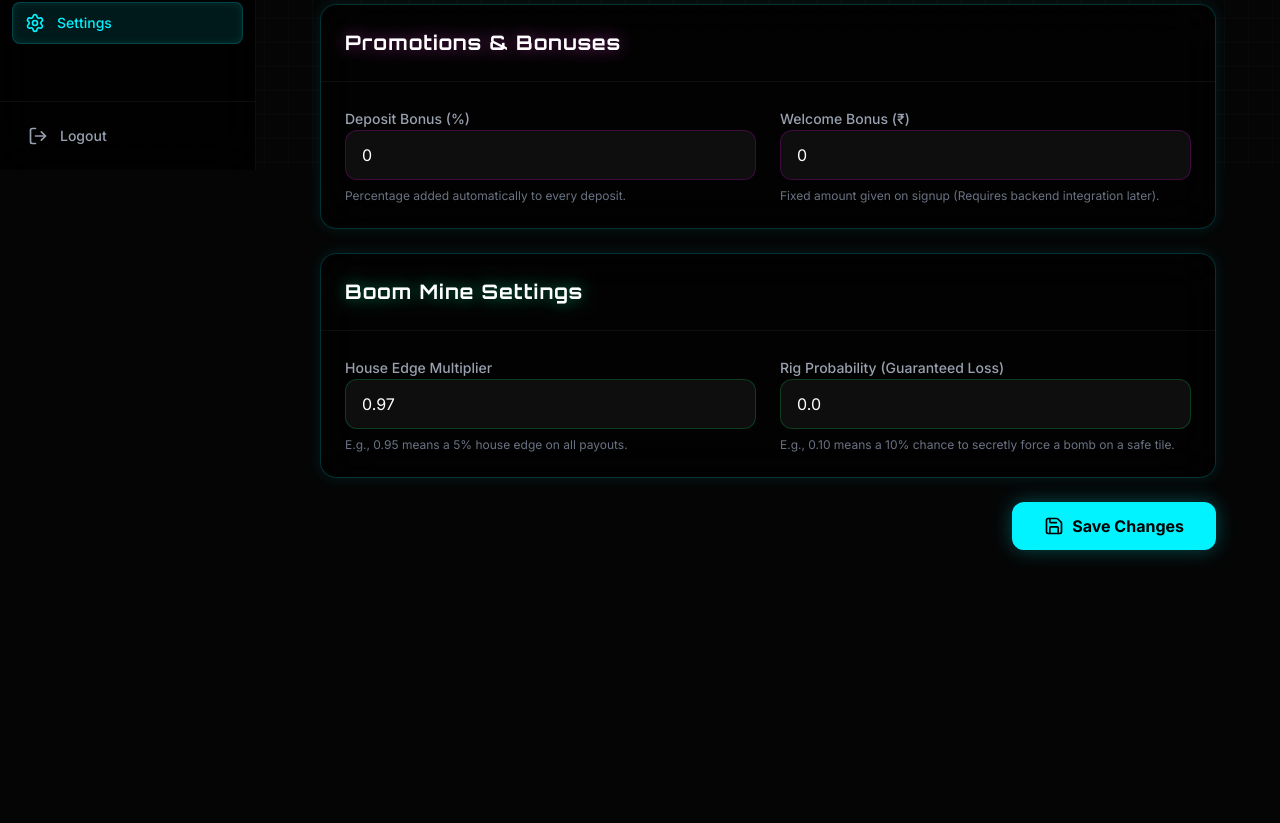
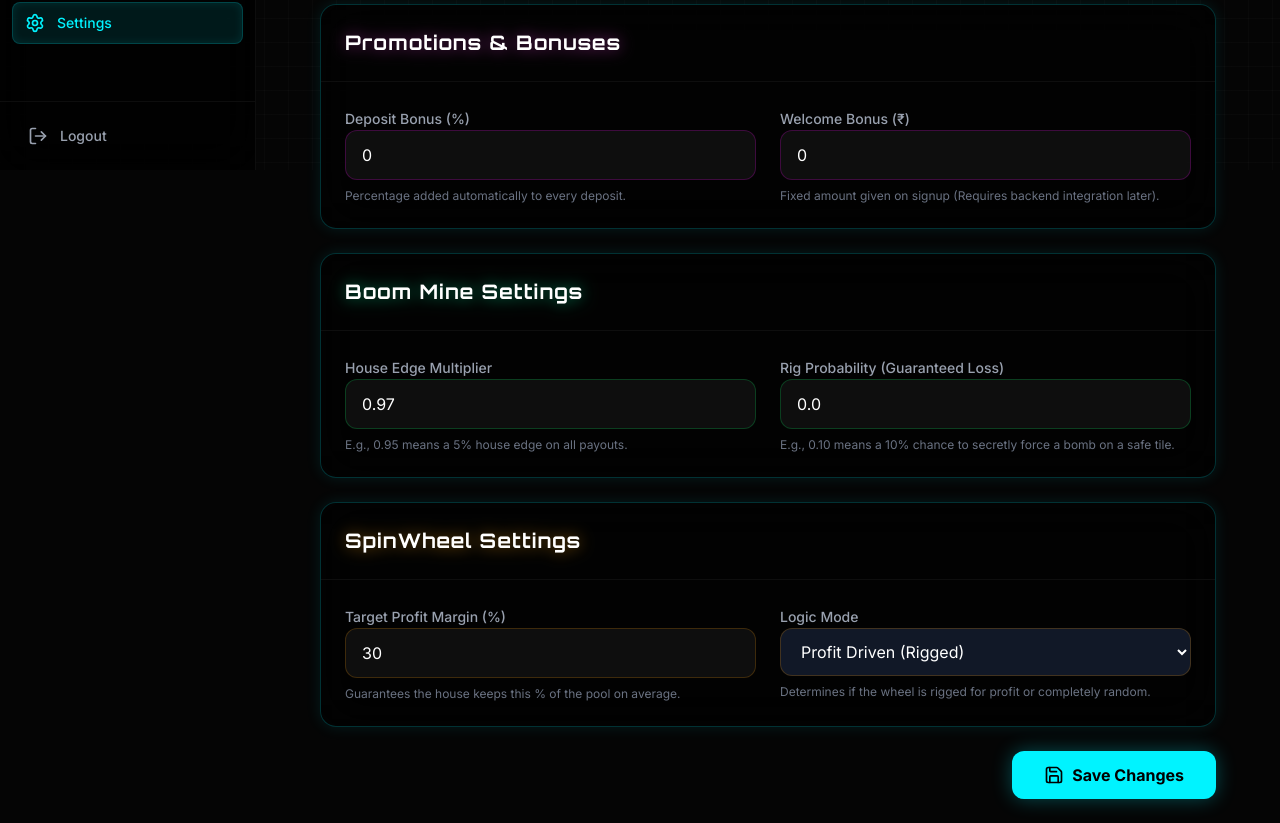
Before and after one commit to harryongit/game_app, a Next.js app: page /admin/settings in a window 1280 px wide. Shown: the part 630-1453 px from the top of the page. Before the commit the page ends 1204 px from the top, so only its background shows below. Built offline with nearby package versions, Linux system fonts and the light colour scheme; no server answers; sample sign-in values are in the browser's storage.

Commit message:
Admin panel config for SpinWheel

```diff
--- a/src/app/admin/settings/page.tsx
+++ b/src/app/admin/settings/page.tsx
@@ -14,6 +14,15 @@ export default function SettingsPage() {
     promotions: {
       deposit_bonus_percent: "0",
       welcome_bonus_amount: "0"
+    },
+    spinwheel_config: {
+      mode: "profit_driven",
+      target_margin: 30,
+      multipliers: {
+        "1x": 80,
+        "2x": 15,
+        "3x": 5
+      }
     }
   });
   const [loading, setLoading] = useState(true);
@@ -34,6 +43,9 @@ export default function SettingsPage() {
         }
         if (typeof data.boommine === 'string') {
           parsedSettings.boommine = JSON.parse(data.boommine);
+        }
+        if (typeof data.spinwheel_config === 'string') {
+          parsedSettings.spinwheel_config = JSON.parse(data.spinwheel_config);
         }
         setSettings((prev: any) => ({ ...prev, ...parsedSettings }));
       }
@@ -69,6 +81,16 @@ export default function SettingsPage() {
     }));
   };
 
+  const handleSpinwheelChange = (key: string, value: string | number) => {
+    setSettings((prev: any) => ({
+      ...prev,
+      spinwheel_config: {
+        ...(prev.spinwheel_config || {}),
+        [key]: value
+      }
+    }));
+  };
+
   const handleSave = async () => {
     setSaving(true);
     try {
@@ -78,6 +100,9 @@ export default function SettingsPage() {
       }
       if (payload.boommine) {
         payload.boommine = JSON.stringify(payload.boommine);
+      }
+      if (payload.spinwheel_config) {
+        payload.spinwheel_config = JSON.stringify(payload.spinwheel_config);
       }
       await updateAdminSettings(payload);
       toast.success("Settings saved successfully!");
@@ -220,6 +245,38 @@ export default function SettingsPage() {
         </div>
       </div>
 
+      <div className="glass-panel rounded-2xl border border-white/5 overflow-hidden">
+        <div className="p-6 border-b border-white/5">
+          <h2 className="text-xl font-bold text-white text-amber-500 drop-shadow-[0_0_8px_rgba(245,158,11,0.5)]">SpinWheel Settings</h2>
+        </div>
+        <div className="p-6 space-y-6">
+          <div className="grid grid-cols-1 md:grid-cols-2 gap-6">
+            <div className="space-y-2">
+              <label className="text-sm font-medium text-gray-400">Target Profit Margin (%)</label>
+              <input
+                type="number"
+                value={settings.spinwheel_config?.target_margin ?? "30"}
+                onChange={(e) => handleSpinwheelChange("target_margin", parseInt(e.target.value) || 0)}
+                className="w-full bg-white/5 border border-amber-500/20 rounded-xl px-4 py-3 text-white focus:outline-none focus:border-amber-500"
+              />
+              <p className="text-xs text-gray-500">Guarantees the house keeps this % of the pool on average.</p>
+            </div>
+            <div className="space-y-2">
+              <label className="text-sm font-medium text-gray-400">Logic Mode</label>
+              <select
+                value={settings.spinwheel_config?.mode ?? "profit_driven"}
+                onChange={(e) => handleSpinwheelChange("mode", e.target.value)}
+                className="w-full bg-[#111827] border border-amber-500/20 rounded-xl px-4 py-3 text-white focus:outline-none focus:border-amber-500"
+              >
+                <option value="profit_driven">Profit Driven (Rigged)</option>
+                <option value="random">Random (Fair)</option>
+              </select>
+              <p className="text-xs text-gray-500">Determines if the wheel is rigged for profit or completely random.</p>
+            </div>
+          </div>
+        </div>
+      </div>
+
       <div className="flex justify-end">
         <button
           onClick={handleSave}
```
